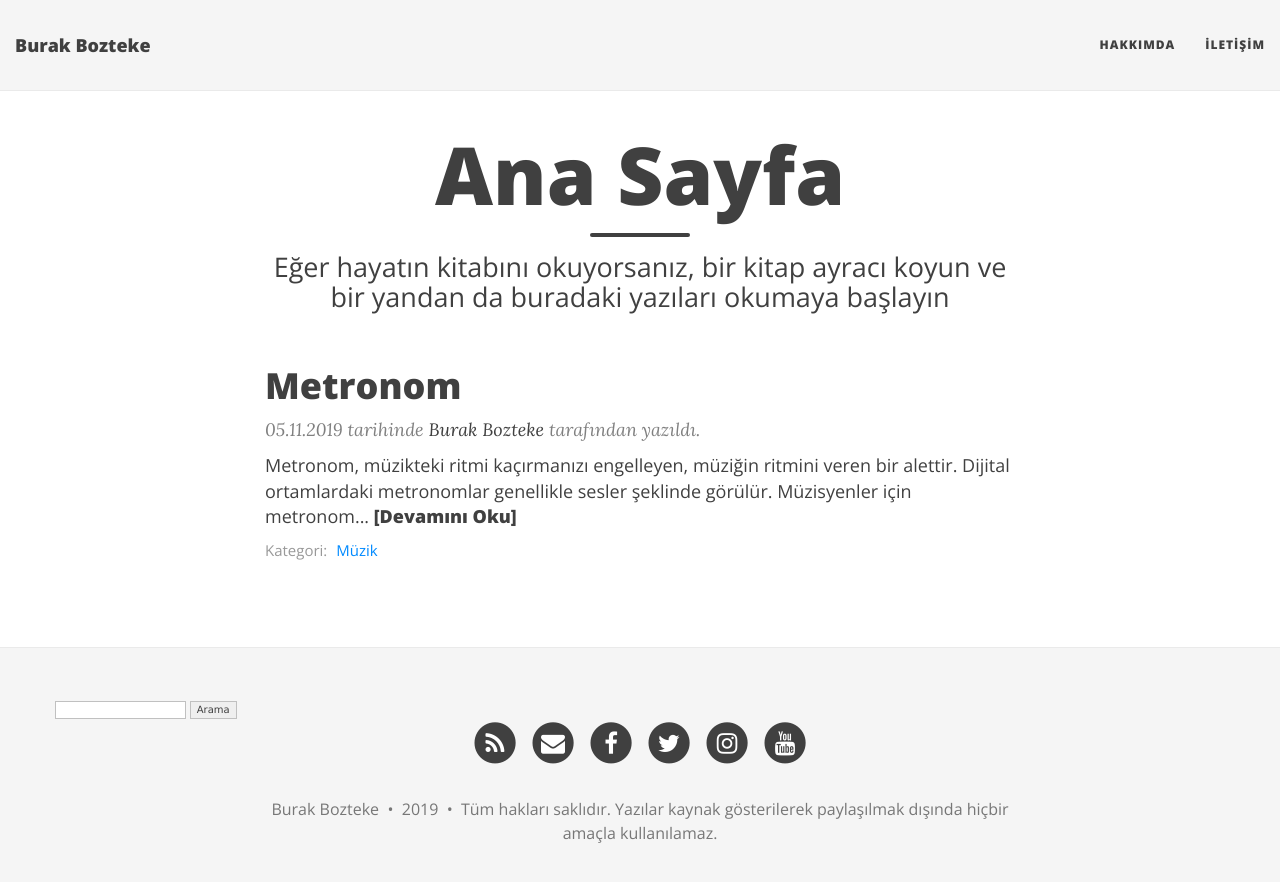
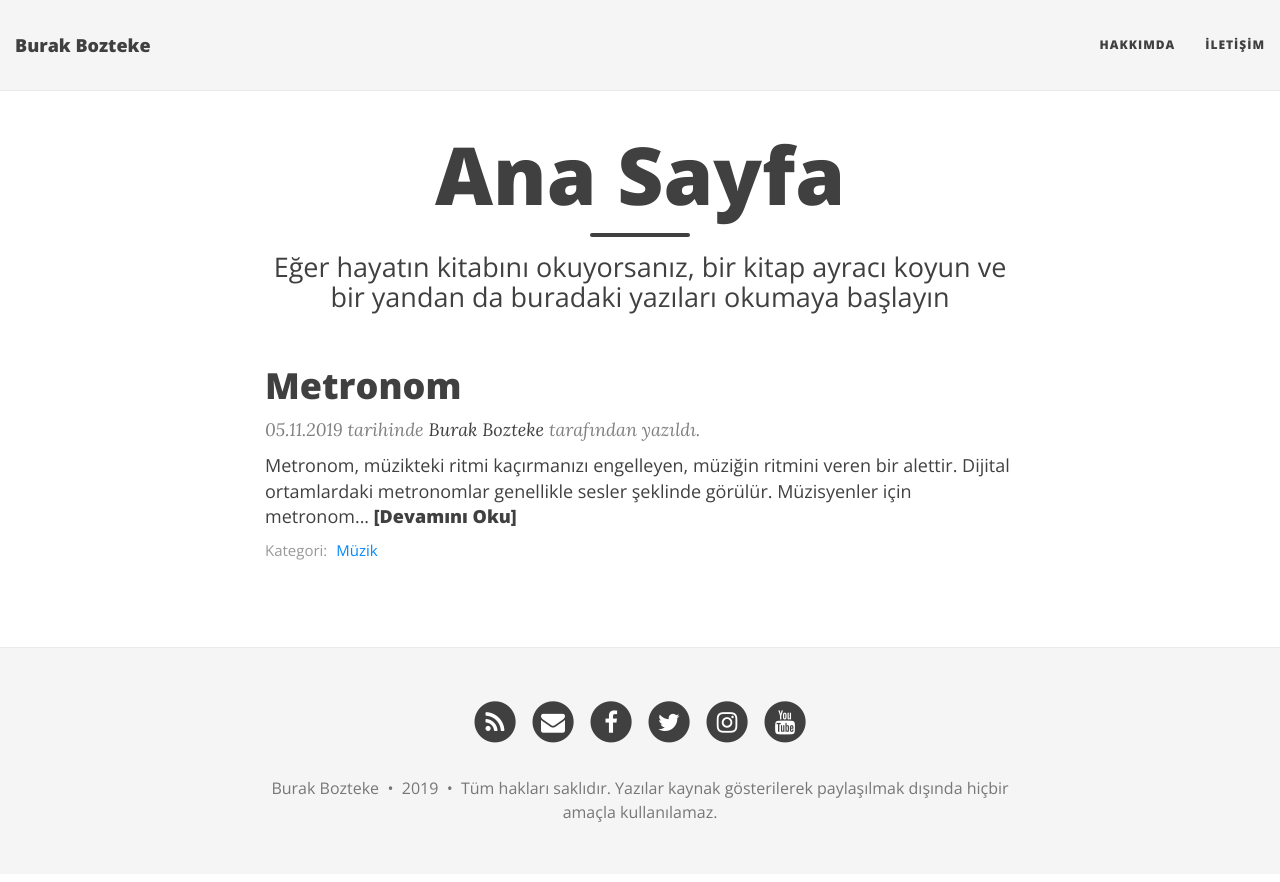
Before and after one commit to burakbozteke/burakbozteke.github.io, a Jekyll site: the page built from index.html, in a window 1280 px wide. Shown: the top 882 px of the page. Built offline with Jekyll 4.4.1, drawn with Linux system fonts in a browser that asks for light colours; nearby versions of some CDN libraries; the list of posts is cut into pages by our own code.

Commit message:
Update footer.html

```diff
--- a/_includes/footer.html
+++ b/_includes/footer.html
@@ -1,13 +1,6 @@
 <footer>
   <div class="container beautiful-jekyll-footer">
     <div class="row">
-<form name="google" action="http://www.google.com/custom" method="get" target="_blank">
-<input type=hidden name=sitesearch value="burakbozteke.tk">
-<INPUT type=hidden name=sa VALUE="Google Search">
-<input type=hidden name=domains value="burakbozteke.tk">
-<input type="text" name="q" size="20" length="64" class="search" value="" style="font-family: Verdana; font-size: 10px; border: 1px solid #C0C0C0" title="arama kriterinizi girin ve girişe basın. Yeni pencerede açılacaktır.">
-<input type="submit" class="Arama" value="Arama" style="font-family: Verdana; font-size: 10px; border: 1px solid #C0C0C0">
-</form>
       <div class="col-lg-8 col-lg-offset-2 col-md-10 col-md-offset-1">
                 <ul class="list-inline text-center footer-links">
           {%- for link in site.social-network-links -%}
```
